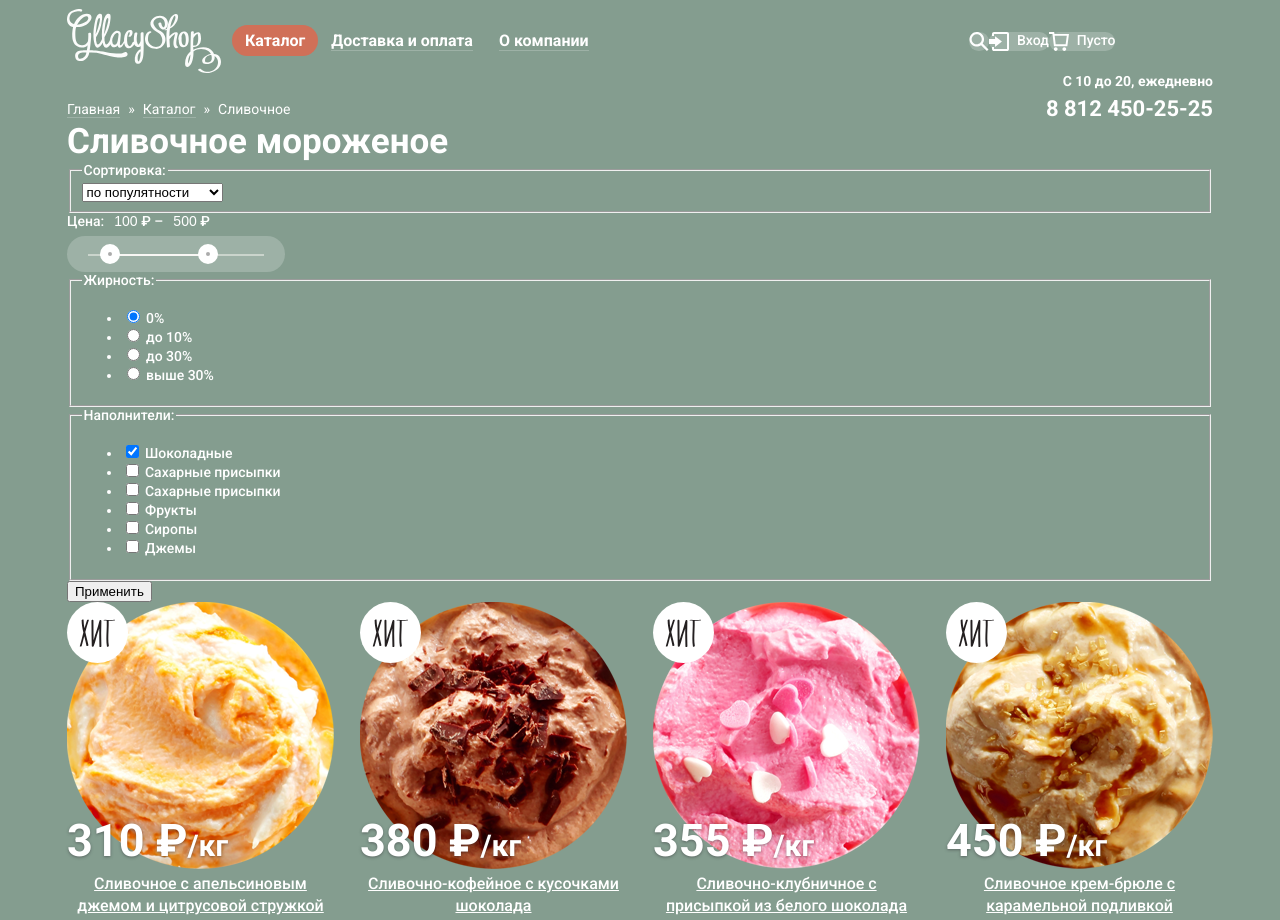
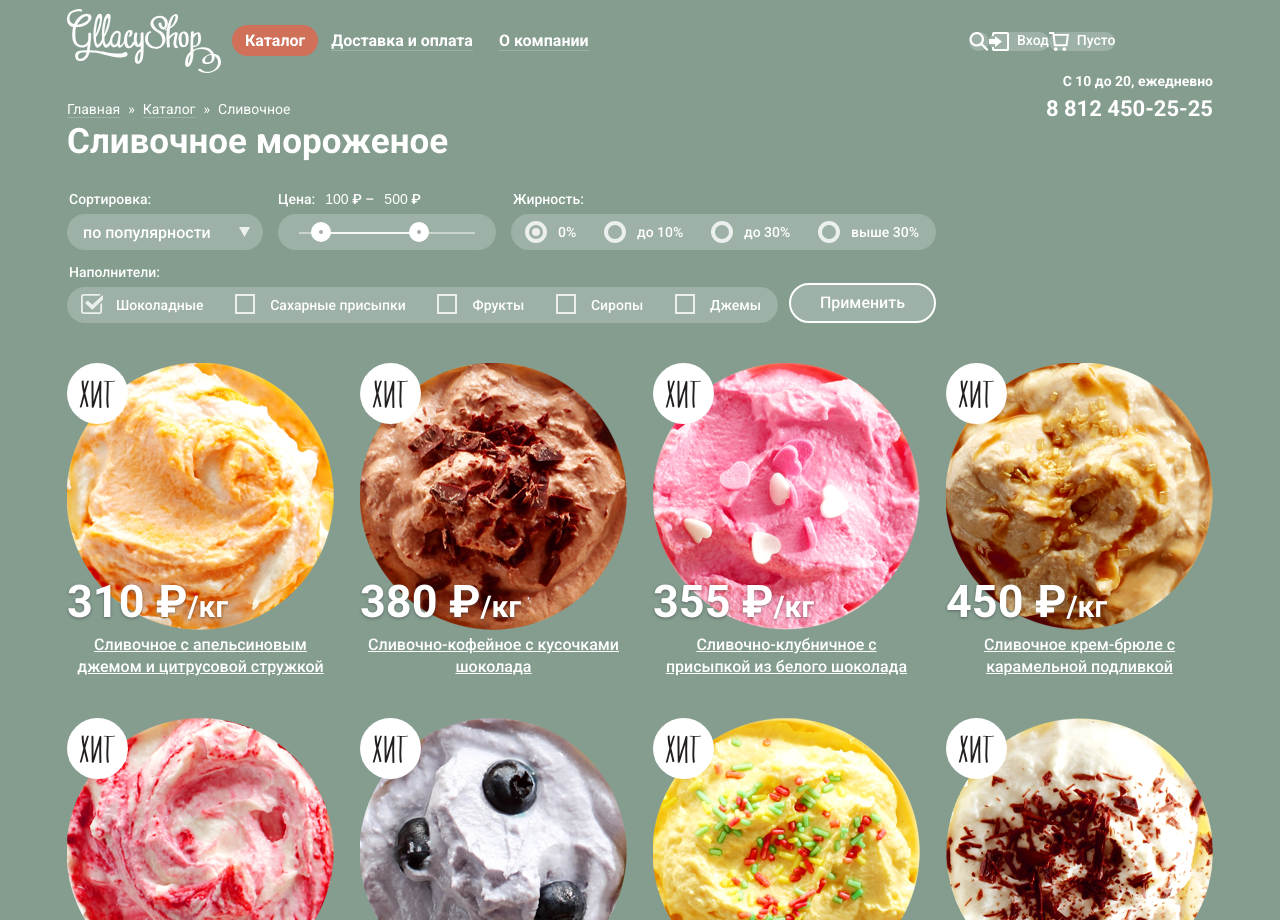
Before and after one commit to Yuliya-Karuk/gllacy, a plain HTML site: page catalog.html in a window 1280 px wide. Shown: the top 920 px of the page. Drawn offline with Linux system fonts and the light colour scheme.

Commit message:
Filters for Catalog page were implemented

```diff
--- a/catalog.html
+++ b/catalog.html
@@ -4,7 +4,7 @@
     <meta charset="UTF-8">
     <link href="https://fonts.googleapis.com/css2?family=Roboto:wght@400;500;700&display=swap" rel="stylesheet">
     <link href="css/style.css" rel="stylesheet">
-    <title>Home</title>
+    <title>Catalog</title>
 </head>
 <body class="page-body site-wrapper-1">
     <header class="main-header container">
@@ -59,17 +59,19 @@
         <section class="filters">
             <h2 class="visually-hidden">Фильтр товаров</h2>
             <form method="get" action="https://echo.htmlacademy.ru">
-                <fieldset>
+                <fieldset class="filter-item filter-group">
                     <legend>Сортировка:</legend>
-                    <select>
-                        <option value="1">по популятности</option>
-                        <option value="2">сначала недорогие</option>
-                        <option value="3">сначала дорогие</option>
-                        <option value="4">по жирности</option>
-                    </select>
+                    <div class="filter-group-warpper">
+                        <select name="filter-sort" id="filter-sort">
+                            <option value="1">по популярности</option>
+                            <option value="2">сначала недорогие</option>
+                            <option value="3">сначала дорогие</option>
+                            <option value="4">по жирности</option>
+                        </select>
+                    </div>
                 </fieldset>
 
-                <fieldset class="filter-item">
+                <fieldset class="filter-item filter-price">
                     <legend class="visually-hidden">Цена:</legend>
                     <div class="price-controls">
                         <label class="min-price">
@@ -91,52 +93,48 @@
                     </div>
                 </fieldset>
 
-                <fieldset>
+                <fieldset class="filter-item filter-fat">
                     <legend>Жирность:</legend>
-                    <ul>
-                        <li>
-                            <input type="radio" id="filter-0%" name="fat-content" value="0%" checked>
+                    <ul class="fat-list">
+                        <li class="filter-option">
+                            <input class="visually-hidden filter-input-radio" type="radio" id="filter-0%" name="fat-content" value="0%" checked>
                             <label for="filter-0%">0%</label>
                         </li>
-                        <li>
-                            <input type="radio" id="filter-before10%" name="fat-content" value="0-10%">
+                        <li class="filter-option">
+                            <input class="visually-hidden filter-input-radio" type="radio" id="filter-before10%" name="fat-content" value="0-10%">
                             <label for="filter-before10%">до 10%</label>
                         </li>
-                        <li>
-                            <input type="radio" id="filter-before30%" name="fat-content" value="10%-30%">
+                        <li class="filter-option">
+                            <input class="visually-hidden filter-input-radio" type="radio" id="filter-before30%" name="fat-content" value="10%-30%">
                             <label for="filter-before30%">до 30%</label>
                         </li>
-                        <li>
-                            <input type="radio" id="filter-above30%" name="fat-content" value=">30%">
+                        <li class="filter-option">
+                            <input class="visually-hidden filter-input-radio" type="radio" id="filter-above30%" name="fat-content" value=">30%">
                             <label for="filter-above30%">выше 30%</label>
                         </li>
                     </ul>
                 </fieldset>
-                <fieldset>
+                <fieldset class="filter-item filter-fillers">
                     <legend>Наполнители:</legend>
-                    <ul>
-                        <li>
-                            <input type="checkbox" id="filter-chocolate" name="chocolate" checked>
+                    <ul class="filler-list">
+                        <li class="filter-option">
+                            <input class="visually-hidden filter-input-checkbox" type="checkbox" id="filter-chocolate" name="chocolate" checked>
                             <label for="filter-chocolate">Шоколадные</label>
                         </li>
-                        <li>
-                            <input type="checkbox" id="filter-sugar-powder" name="sugar-powder">
+                        <li class="filter-option">
+                            <input class="visually-hidden filter-input-checkbox" type="checkbox" id="filter-sugar-powder" name="sugar-powder">
                             <label for="filter-sugar-powder">Сахарные присыпки</label>
                         </li>
-                        <li>
-                            <input type="checkbox" id="filter-sugar-powder" name="sugar-powder">
-                            <label for="filter-sugar-powder">Сахарные присыпки</label>
-                        </li>
-                        <li>
-                            <input type="checkbox" id="filter-fruit" name="sugar-fruit">
+                        <li class="filter-option">
+                            <input class="visually-hidden filter-input-checkbox" type="checkbox" id="filter-fruit" name="sugar-fruit">
                             <label for="filter-fruit">Фрукты</label>
                         </li>
-                        <li>
-                            <input type="checkbox" id="filter-syrup" name="sugar-syrup">
+                        <li class="filter-option">
+                            <input class="visually-hidden filter-input-checkbox" type="checkbox" id="filter-syrup" name="sugar-syrup">
                             <label for="filter-syrup">Сиропы</label>
                         </li>
-                        <li>
-                            <input type="checkbox" id="filter-jam" name="jam">
+                        <li class="filter-option">
+                            <input class="visually-hidden filter-input-checkbox" type="checkbox" id="filter-jam" name="jam">
                             <label for="filter-jam">Джемы</label>
                         </li>
                     </ul>
--- a/css/style.css
+++ b/css/style.css
@@ -486,11 +486,11 @@ img {
     text-shadow: 0px 1px 3px rgba(49, 50, 53, 0.5);
 }
 
-.hit-wrap:hover,
+/*.hit-wrap:hover,
 .hit-wrap:focus,
 .hit-wrap:active {
     color: var(--basic-light-red);
-}
+}*/
 
 .hit-wrap p {
     margin: 0;
@@ -836,7 +836,9 @@ img {
 }
 
 .breadcrumbs,
-.pagination-list {
+.pagination-list,
+.fat-list,
+.filler-list {
     list-style: none;
 }
 
@@ -882,6 +884,7 @@ img {
     line-height: 41px;
 
     margin: 0;
+    margin-bottom: 29px;
     padding: 0;
 }
 
@@ -890,22 +893,98 @@ img {
     font-weight: 500;
     font-size: 14px;
     line-height: 16px;
+
+    width: 869px;
+}
+
+.filters form {
+    display: flex;
+    flex-wrap: wrap;
+    justify-content: space-between;
 }
 
 .filter-item {
     margin: 0;
+    margin-bottom: 14px;
     padding: 0;
     border: none;
 }
 
-.range-filter {
+.filter-group {
+    width: 196px;
+}
+
+.filter-price {
     width: 218px;
 }
 
+.filter-fat {
+    width: 425px;
+}
+
+.filter-fillers {
+    width: 711px;
+}
+
+.filter-group-warpper,
+fieldset ul,
+.range-controls {
+    background: rgba(255, 255, 255, 0.2);
+    border-radius: 20px;
+    height: 36px
+}
+
+fieldset legend,
 .price-controls {
     margin-bottom: 7px;
 }
 
+fieldset ul {
+    margin: 0;
+    padding: 0;
+}
+
+/* FILTER GROUP */
+fieldset select {
+    border: none;
+    width: 196px;
+    appearance: none;
+
+    font-size: 16px;
+    font-family: inherit;
+    font-weight: 500;
+    line-height: 18px;
+    color: inherit;
+    vertical-align: middle;
+
+    padding: 10px 16px;
+    background-color: transparent;
+    cursor: pointer;
+}
+
+.filter-group-warpper {
+    position: relative;
+    vertical-align: middle;
+}
+
+.filter-group-warpper::before {
+    content: "";
+    width: 11px;
+    height: 10px;
+    background-image: url(../img/filter_arrow.svg);
+    position: absolute;
+    bottom: 13px;
+    right: 13px;
+}
+
+fieldset select:hover,
+fieldset select:focus {
+    color: #323232;
+
+    outline: none;
+}
+
+/* FILTER PRICE */
 
 .price-controls input {
     font-size: inherit;
@@ -919,13 +998,9 @@ img {
 
     color: inherit;
     text-align: right;
-
 }
 
 .range-controls {
-    background: rgba(255, 255, 255, 0.2);
-    border-radius: 20px;
-    height: 36px;
     padding-top: 18px;
     padding-left: 21px;
     padding-right: 21px;
@@ -936,7 +1011,6 @@ img {
 .range-controls .scale {
     height: 2px;
     background: rgba(248, 247, 244, 0.5);
-
 }
 
 .range-controls .bar {
@@ -945,7 +1019,6 @@ img {
     background: #F8F7F4;
 
     position: absolute;
-
 }
 
 .range-controls .toggle {
@@ -961,10 +1034,160 @@ img {
     top: 8px;
 }
 
+/* FILTER FAT */
+.filter-option label {
+    position: relative;
+    display: block;
+    cursor: pointer;
+    user-select: none;
+}
 
+.fat-list {
+    display: flex;
+    justify-content: space-between;
 
+    padding: 10px 17px 10px 36px;
+}
 
+.fat-list label {
+    padding-left: 11px;
+}
 
+.filter-input-radio + label::before {
+    content: "";
+    position: absolute;
+    left: -22px;
+    top: -3px;
+
+    width: 22px;
+    height: 22px;
+    border: 4px solid rgba(255, 255, 255, 0.8);
+    border-radius: 50%;
+}
+
+.filter-input-radio:hover + label::before,
+.filter-input-radio:focus + label::before {
+    border: 4px solid var(--basic-white);
+}
+
+.filter-input-radio:disabled + label::before {
+    border: 4px solid rgba(255, 255, 255, .4);
+}
+
+.filter-input-radio:checked + label::after {
+    content: "";
+    position: absolute;
+    left: -15px;
+    top: 4px;
+
+    width: 8px;
+    height: 8px;
+    background-color: rgba(255, 255, 255, 0.8);
+    border-radius: 50%;
+}
+
+.filter-input-radio:checked:hover + label::after,
+.filter-input-radio:checked:focus + label::after {
+    background-color: var(--basic-white);
+}
+
+.filter-input-radio:checked:disabled + label::after {
+    background-color: rgba(255, 255, 255, .4);
+}
+
+/* FILTER FILLER */
+
+.filler-list {
+    display: flex;
+    justify-content: space-between;
+
+    padding: 10px 17px 10px 36px;
+}
+
+.filler-list label {
+    padding-left: 13px;
+}
+
+.filter-input-checkbox + label::before {
+    content: "";
+    position: absolute;
+    left: -22px;
+    top: -3px;
+
+    width: 20px;
+    height: 20px;
+    border: 2px solid rgba(255, 255, 255, 0.8);
+}
+
+.filter-input-checkbox:hover + label::before,
+.filter-input-checkbox:focus + label::before {
+    border: 2px solid var(--basic-white);
+}
+
+.filter-input-checkbox:disabled + label::before {
+    border: 2px solid rgba(255, 255, 255, .4);
+}
+
+.filter-input-checkbox:checked + label::after {
+    content: "";
+    position: absolute;
+    left: -22px;
+    top: -3px;
+
+    width: 22px;
+    height: 20px;
+    background-image: url(../img/filter_checkbox.svg);
+    opacity: 0.8;
+}
+.filter-input-checkbox:checked + label:before {
+    display: none;
+}
+
+.filter-input-checkbox:checked:hover + label::after,
+.filter-input-checkbox:checked:focus + label::after {
+    opacity: 1;
+}
+
+.filter-input-checkbox:checked:disabled + label::after {
+    opacity: 0.4;
+}
+
+/* FILTER BUTTON */
+
+form button {
+    display: inline-block;
+    margin: auto 0;
+    margin-bottom: 14px;
+    padding: 9px 29px;
+
+    font-weight: 500;
+    font-size: 16px;
+    line-height: 18px;
+    font-family: inherit;
+    color: var(--basic-white);
+
+    background: rgba(255, 255, 255, 0.2);
+    border: 2px solid #FFFFFF;
+    border-radius: 20px;
+}
+
+form button:hover,
+form button:focus {
+    background: var(--basic-white);
+    color: var(--basic-dark);
+}
+
+form button:active {
+    background: var(--basic-white);
+    color: var(--basic-dark);
+    box-shadow: inset 0px 2px 1px #696969;
+}
+
+/* CATALOG */
+
+.catalog .hits {
+    margin-top: 26px;
+}
 
 
 /* PAGINATION */
@@ -993,7 +1216,6 @@ img {
     height: 26px;
     padding: 5px;
 
-
     text-align: center;
 }
 
```
Also changed, not shown: index.html (+1 -1 lines), img/filter_arrow.svg (added), img/filter_checkbox.svg (added).
